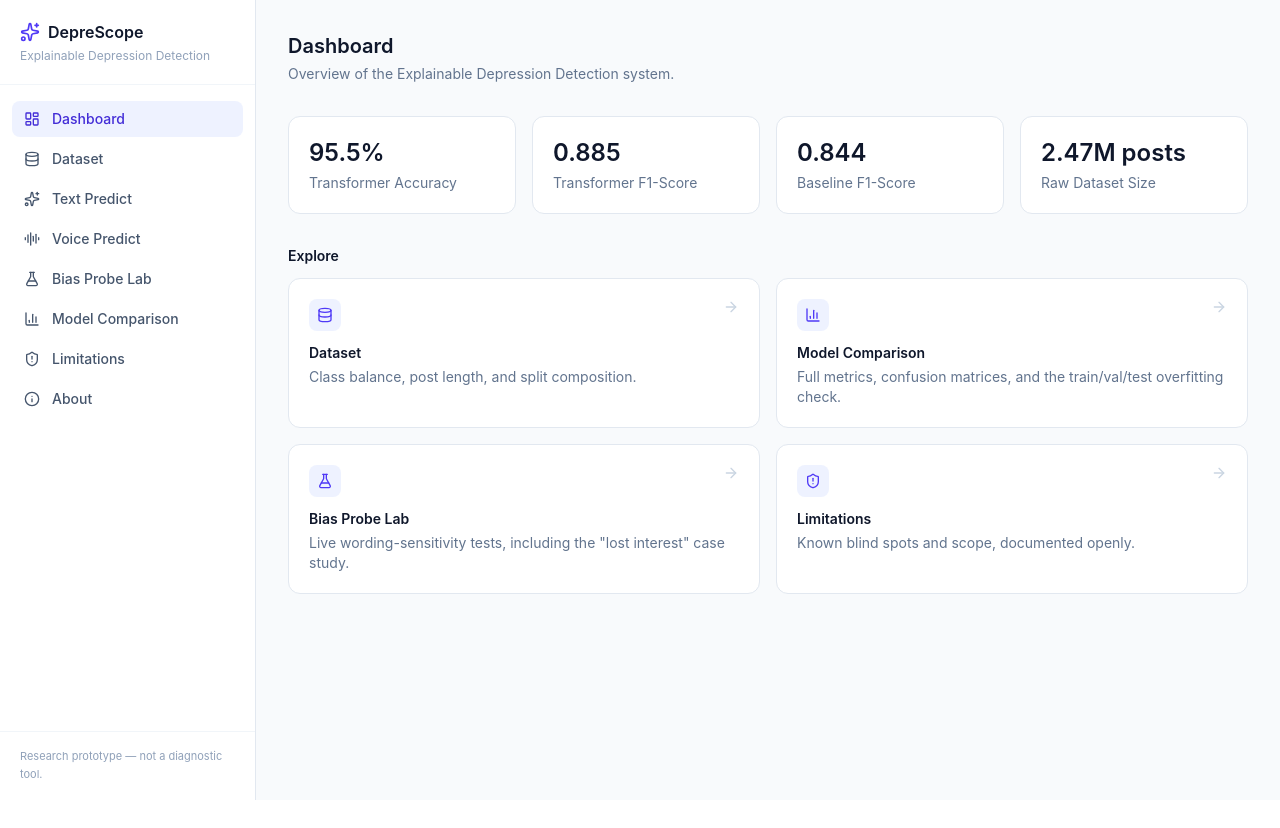
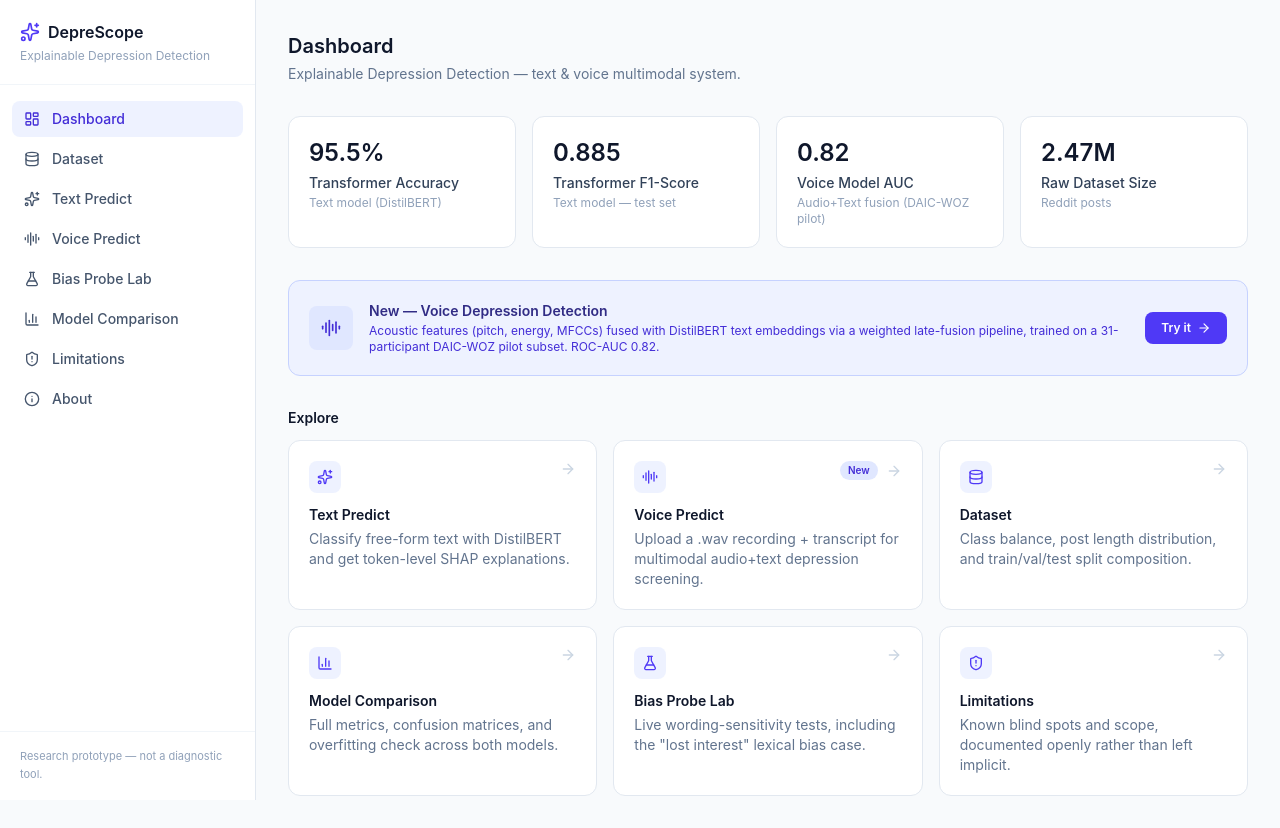
Before and after one commit to sanodyaJinadasa/DepreScope, a React app in the folder depression-detector-app/frontend/: page / in a window 1280 px wide. Before the commit the page ends 800 px from the top, so only its background shows below. Built offline with nearby package versions, Linux system fonts and the light colour scheme; the HTML template or start-up script is replaced by a standard one.

Commit message:
model build

```diff
--- a/depression-detector-app/frontend/src/pages/Dashboard.jsx
+++ b/depression-detector-app/frontend/src/pages/Dashboard.jsx
@@ -1,39 +1,57 @@
 import { Link } from "react-router-dom";
 import {
-  BarChart3, Database, FlaskConical, ShieldAlert, ArrowRight,
+  BarChart3, Database, FlaskConical, ShieldAlert, ArrowRight, AudioLines, Sparkles,
 } from "lucide-react";
 
 const STATS = [
-  { label: "Transformer Accuracy", value: "95.5%" },
-  { label: "Transformer F1-Score", value: "0.885" },
-  { label: "Baseline F1-Score", value: "0.844" },
-  { label: "Raw Dataset Size", value: "2.47M posts" },
+  { label: "Transformer Accuracy", value: "95.5%", sub: "Text model (DistilBERT)" },
+  { label: "Transformer F1-Score", value: "0.885", sub: "Text model — test set" },
+  { label: "Voice Model AUC", value: "0.82", sub: "Audio+Text fusion (DAIC-WOZ pilot)" },
+  { label: "Raw Dataset Size", value: "2.47M", sub: "Reddit posts" },
 ];
 
 const SHORTCUTS = [
   {
+    to: "/predict",
+    icon: Sparkles,
+    title: "Text Predict",
+    body: "Classify free-form text with DistilBERT and get token-level SHAP explanations.",
+    badge: null,
+  },
+  {
+    to: "/clinical-predict",
+    icon: AudioLines,
+    title: "Voice Predict",
+    body: "Upload a .wav recording + transcript for multimodal audio+text depression screening.",
+    badge: "New",
+  },
+  {
     to: "/dataset",
     icon: Database,
     title: "Dataset",
-    body: "Class balance, post length, and split composition.",
+    body: "Class balance, post length distribution, and train/val/test split composition.",
+    badge: null,
   },
   {
     to: "/model-comparison",
     icon: BarChart3,
     title: "Model Comparison",
-    body: "Full metrics, confusion matrices, and the train/val/test overfitting check.",
+    body: "Full metrics, confusion matrices, and overfitting check across both models.",
+    badge: null,
   },
   {
     to: "/compare",
     icon: FlaskConical,
     title: "Bias Probe Lab",
-    body: "Live wording-sensitivity tests, including the \"lost interest\" case study.",
+    body: "Live wording-sensitivity tests, including the \"lost interest\" lexical bias case.",
+    badge: null,
   },
   {
     to: "/limitations",
     icon: ShieldAlert,
     title: "Limitations",
-    body: "Known blind spots and scope, documented openly.",
+    body: "Known blind spots and scope, documented openly rather than left implicit.",
+    badge: null,
   },
 ];
 
@@ -43,10 +61,11 @@ export default function Dashboard() {
       <div>
         <h1 className="text-xl font-semibold text-slate-900">Dashboard</h1>
         <p className="mt-1 text-sm text-slate-500">
-          Overview of the Explainable Depression Detection system.
+          Explainable Depression Detection — text &amp; voice multimodal system.
         </p>
       </div>
 
+      {/* Stats row */}
       <div className="grid grid-cols-1 sm:grid-cols-2 lg:grid-cols-4 gap-4">
         {STATS.map((s) => (
           <div
@@ -54,29 +73,59 @@ export default function Dashboard() {
             className="rounded-xl border border-slate-200 bg-white p-5"
           >
             <p className="text-2xl font-semibold text-slate-900">{s.value}</p>
-            <p className="mt-1 text-sm text-slate-500">{s.label}</p>
+            <p className="mt-1 text-sm text-slate-700 font-medium">{s.label}</p>
+            {s.sub && <p className="mt-0.5 text-xs text-slate-400">{s.sub}</p>}
           </div>
         ))}
       </div>
 
+      {/* Modality highlight banner */}
+      <div className="rounded-xl border border-indigo-200 bg-indigo-50 p-5 flex flex-col sm:flex-row items-start sm:items-center gap-4">
+        <div className="rounded-lg bg-indigo-100 p-3 shrink-0">
+          <AudioLines className="h-5 w-5 text-indigo-700" />
+        </div>
+        <div className="flex-1">
+          <p className="text-sm font-semibold text-indigo-900">
+            New — Voice Depression Detection
+          </p>
+          <p className="mt-0.5 text-xs text-indigo-700">
+            Acoustic features (pitch, energy, MFCCs) fused with DistilBERT text
+            embeddings via a weighted late-fusion pipeline, trained on a 31-participant
+            DAIC-WOZ pilot subset. ROC-AUC 0.82.
+          </p>
+        </div>
+        <Link
+          to="/clinical-predict"
+          className="shrink-0 inline-flex items-center gap-1.5 rounded-lg bg-indigo-600 px-4 py-2 text-xs font-semibold text-white hover:bg-indigo-700 transition-colors"
+        >
+          Try it <ArrowRight className="h-3.5 w-3.5" />
+        </Link>
+      </div>
+
+      {/* Feature grid */}
       <div>
         <h2 className="text-sm font-semibold text-slate-900 mb-3">Explore</h2>
-        <div className="grid grid-cols-1 sm:grid-cols-2 gap-4">
-          {SHORTCUTS.map(({ to, icon: Icon, title, body }) => (
+        <div className="grid grid-cols-1 sm:grid-cols-2 lg:grid-cols-3 gap-4">
+          {SHORTCUTS.map(({ to, icon: Icon, title, body, badge }) => (
             <Link
               key={to}
               to={to}
               className="group rounded-xl border border-slate-200 bg-white p-5 hover:border-indigo-300 hover:shadow-sm transition-all"
             >
               <div className="flex items-start justify-between">
-                <div className="rounded-lg bg-indigo-50 p-2">
+                <div className="rounded-lg bg-indigo-50 p-2 relative">
                   <Icon className="h-4 w-4 text-indigo-600" />
                 </div>
-                <ArrowRight className="h-4 w-4 text-slate-300 group-hover:text-indigo-500 group-hover:translate-x-0.5 transition-all" />
+                <div className="flex items-center gap-2">
+                  {badge && (
+                    <span className="rounded-full bg-indigo-100 px-2 py-0.5 text-[10px] font-semibold text-indigo-700">
+                      {badge}
+                    </span>
+                  )}
+                  <ArrowRight className="h-4 w-4 text-slate-300 group-hover:text-indigo-500 group-hover:translate-x-0.5 transition-all" />
+                </div>
               </div>
-              <h3 className="mt-3 text-sm font-semibold text-slate-900">
-                {title}
-              </h3>
+              <h3 className="mt-3 text-sm font-semibold text-slate-900">{title}</h3>
               <p className="mt-1 text-sm text-slate-500">{body}</p>
             </Link>
           ))}
```
Also changed, not shown: 1 other file (tests, documents, lock files or other folders).
